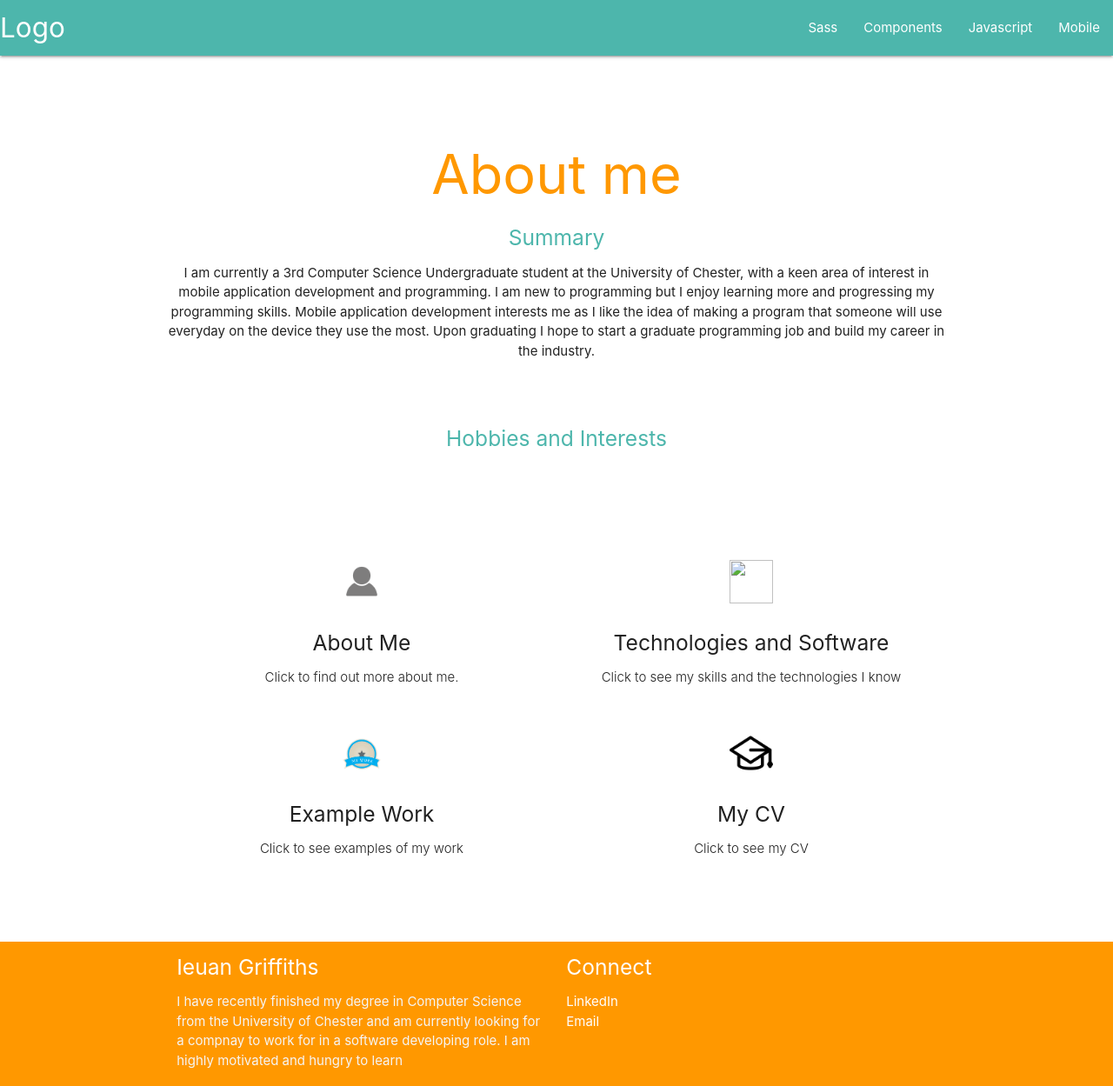
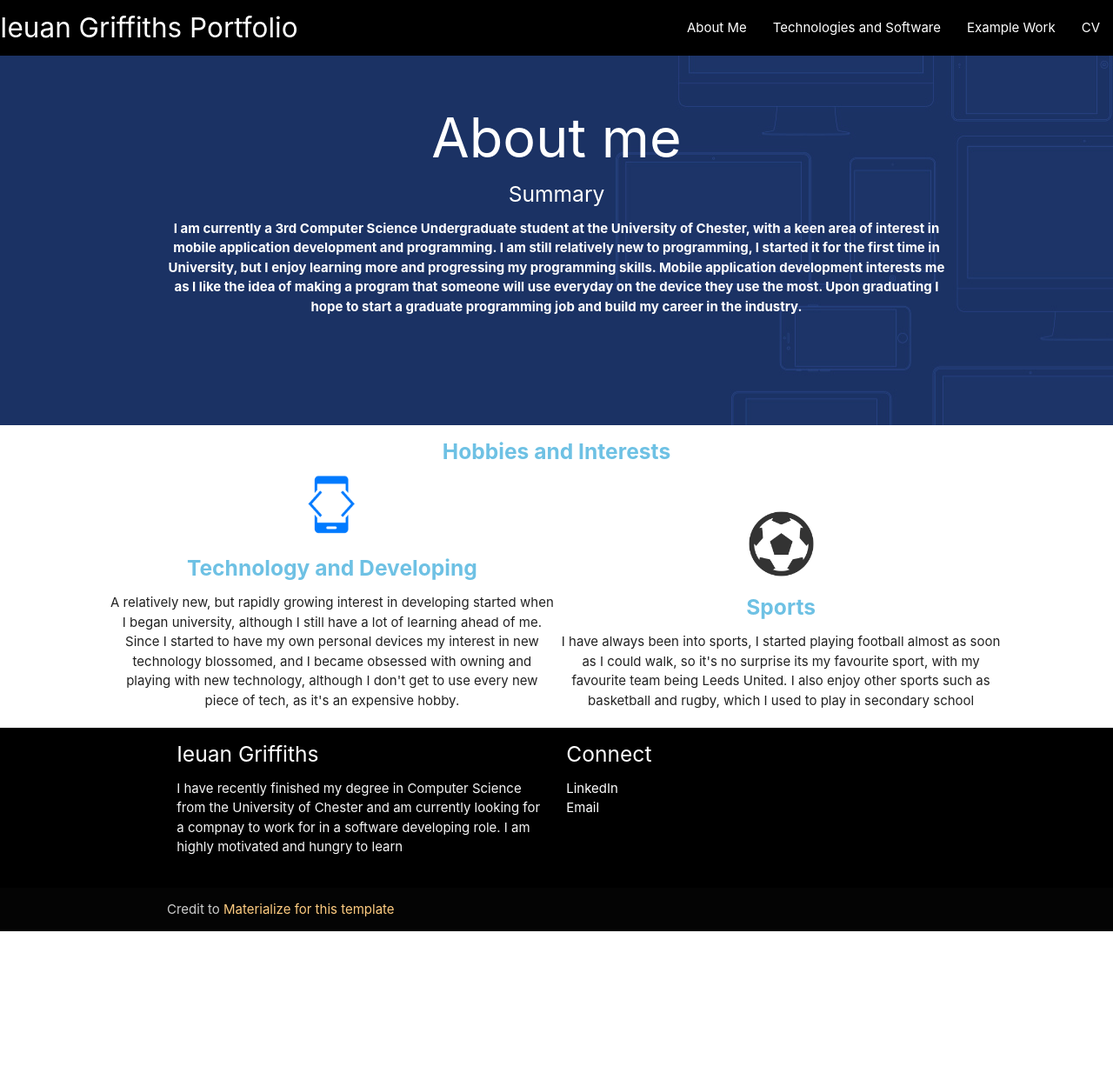
Before and after one commit to ieuangriffiths97/ieuangriffiths97.github.io, a plain HTML site: page about-me.html in a window 1280 px wide. Shown: the top 1249 px of the page at 87% size. After the commit the page ends 1071 px from the top, so only its background shows below. Drawn offline with nearby package versions, Linux system fonts and the light colour scheme.

Commit message:
about me progress

```diff
--- a/about-me.html
+++ b/about-me.html
@@ -17,97 +17,58 @@
 
     <nav>
         <div class="nav-wrapper">
-          <a href="#!" class="brand-logo">Logo</a>
+          <a href="#!" class="brand-logo">Ieuan Griffiths Portfolio</a>
           <a href="#" data-target="mobile-demo" class="sidenav-trigger"><i class="material-icons">menu</i></a>
           <ul class="right hide-on-med-and-down">
-            <li><a href="sass.html">Sass</a></li>
-            <li><a href="badges.html">Components</a></li>
-            <li><a href="collapsible.html">Javascript</a></li>
-            <li><a href="mobile.html">Mobile</a></li>
+            <li><a href="about-me.html">About Me</a></li>
+            <li><a href="skills.html">Technologies and Software</a></li>
+            <li><a href="work.html">Example Work</a></li>
+            <li><a href="cv.html">CV</a></li>
           </ul>
         </div>
       </nav>
 
       <ul class="sidenav" id="mobile-demo">
-        <li><a href="sass.html">Sass</a></li>
-        <li><a href="badges.html">Components</a></li>
-        <li><a href="collapsible.html">Javascript</a></li>
-        <li><a href="mobile.html">Mobile</a></li>
+        <li><a href="about-me.html">About Me</a></li>
+        <li><a href="skills.html">Technologies and Software</a></li>
+        <li><a href="work.html">Example Work</a></li>
+        <li><a href="cv.html">CV</a></li>
       </ul>
-
+<div class="about-me-wrapper">
   <div class="section no-pad-bot" id="index-banner">
     <div class="container">
       <br><br>
-      <h1 class="header center orange-text">About me</h1>
+      <h1 class="about-me-header">About me</h1>
       <div class="row center">
         <h5 class="h5-class">Summary</h5>
-        <p>I am currently a 3rd Computer Science Undergraduate student at the University of Chester, with a keen area of interest in mobile application development and programming. I am new to programming but I enjoy learning more and progressing my programming skills. Mobile application development interests me as I like the idea of making a program that someone will use everyday on the device they use the most. Upon graduating I hope to start a graduate programming job and build my career in the industry.</p>
+        <p class="about-me-p">I am currently a 3rd Computer Science Undergraduate student at the University of Chester, with a keen area of interest in mobile application development and programming. I am still relatively new to programming, I started it for the first time in University, but I enjoy learning more and progressing my programming skills. Mobile application development interests me as I like the idea of making a program that someone will use everyday on the device they use the most. Upon graduating I hope to start a graduate programming job and build my career in the industry.</p>
         <br><br>
-        <h5 class="h5-class"> Hobbies and Interests</h5>
       </div>
       <br><br>
-
-
     </div>
   </div>
+</div>
+<div class="hbWrap">
+<h5 class="hobbies-interests"> Hobbies and Interests</h5>
+</div>
 
+<div class="about-me-container">
+  <div class=" about-me-icon">
+    <img src="images/developer icon.png">
+    <h5 class="hobbies-interests">Technology and Developing</h5>
+    <div class="about-me-text">
+    <p>A relatively new, but rapidly growing interest in developing started when I began university, although I still have a lot of learning ahead of me. Since I started to have my own personal devices my interest in new technology blossomed, and I became obsessed with owning and playing with new technology, although I don't get to use every new piece of tech, as it's an expensive hobby.</p>
+  </div>
+  </div>
 
-  <div class="container">
-    <div class="section">
-
-      <!--   Icon Section   -->
-      <div class="row">
-        <div class="col s12 m4">
-          <div class="icon-block">
-            <a href="about-me.html">
-            <h2 class="center light-blue-text"><img src="images/profile.png" ></h2>
-            </a>
-            <a href="#">
-            <h5>About Me</h5>
-          </a>
-
-          <a href="#">
-            <p class="light">Click to find out more about me.</p>
-          </a>
-          </div>
-        </div>
-
-        <div class="col s12 m4">
-          <div class="icon-block">
-            <a href="#">
-            <h2 class="center light-blue-text"><img src="images/skills.png"></h2>
-            <h5 class="center">Technologies and Software</h5>
-
-            <p class="light">Click to see my skills and the technologies I know </p>
-          </a>
-          </div>
-        </div>
-
-        <div class="col s12 m4">
-          <div class="icon-block">
-            <a href="#">
-            <h2 class="center light-blue-text"><img src ="images/my work.png"></h2>
-            <h5 class="center">Example Work</h5>
-
-            <p class="light">Click to see examples of my work</p>
-          </a>
-          </div>
-        </div>
-
-        <div class="col s12 m4">
-          <div class="icon-block">
-            <a href="#">
-            <h2 class="center light-blue-text"><img src="images/education.png"></h2>
-            <h5 class="center">My CV</h5>
-            <p class="light">Click to see my CV</p>
-          </a>
-          </div>
-        </div>
-      </div>
-
-    </div>
-    <br><br>
+  <div class=" about-me-icon">
+    <img src="images/football.png">
+    <h5 class="hobbies-interests">Sports</h5>
+    <div class="about-me-text">
+    <p>I have always been into sports, I started playing football almost as soon as I could walk, so it's no surprise its my favourite sport, with my favourite team being Leeds United. I also enjoy other sports such as basketball and rugby, which I used to play in secondary school</p>
   </div>
+  </div>
+</div>
 
   <div class ="footer-div">
   <footer class="page-footer orange">
--- a/css/style.css
+++ b/css/style.css
@@ -14,10 +14,6 @@
 .icon-block{
 text-align: center;
 
-
-}
-
-.row{
 
 }
 
@@ -44,6 +40,7 @@ width: 50%;
 
 .page-footer.orange{
 	padding-top: 0px;
+	background-color: black !important;
 }
 
 
@@ -52,9 +49,82 @@ a{
   color: inherit;
 }
 .nav-wrapper{
-	background-color: #4db6ac !important;
+	background-color: black !important;
+
+/*background-image: url("../images/header-image-1.jpg");*/
+
 }
 
 .h5-class{
-	color: #4db6ac;
+	color: white;
 }
+/*
+body{
+	background-image: url("../images/blur.jpg");
+}
+*/
+.header.center.orange-text{
+	color: white !important;
+}
+.header.col.s12.light{
+	color: white !important
+}
+
+.no-pad-bot-wrapper{
+
+	background-image: url("../images/header-image-1.jpg");
+
+}
+.about-me-header{
+	text-align: center;
+	color: white;
+	margin-top: 0px;
+	margin-bottom: 0px;
+
+}
+.about-me-p{
+	color: white;
+}
+
+.about-me-wrapper{
+background-image: url("../images/header-image-1.jpg");
+}
+
+.hobbies-interests{
+	color: #6ec1e4;
+	font-weight: bold;
+
+
+}
+
+.hbWrap{
+	text-align: center;
+}
+
+
+
+.center{
+	color: #6ec1e4 !important;
+	font-weight: bold;
+}
+
+.about-me-icon img{
+	height: 75px;
+	width: 75px;
+}
+.about-me-icon{
+	width: 40%;
+	text-align: center;
+display: inline-block;
+
+}
+
+.about-me-container{
+	width: 100%;
+	text-align: center;
+}
+
+.about-me-text{
+	height: 110px;
+
+}
```
Also changed, not shown: index.html (+6 -3 lines), images/blur.jpg (added), images/football.png (added).
